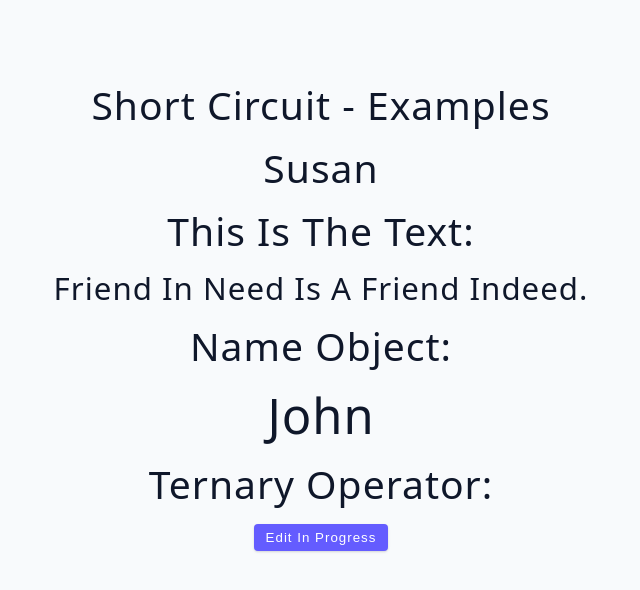
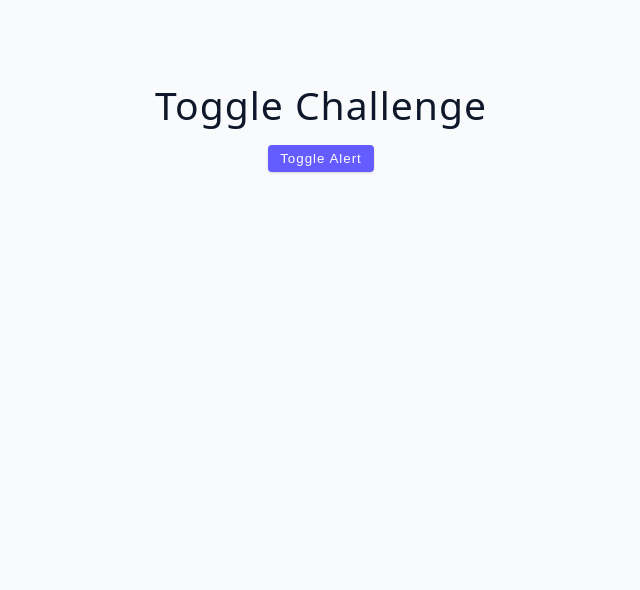
Before and after one commit to rohancs127/React-Concepts, a React (Vite) app in the folder advanced-react/: page / in a window 1280 px wide. Shown: the top 590 px of the page, without its empty margins (319-959 px from the left). Built offline with nearby package versions, Linux system fonts and the light colour scheme.

Commit message:
added toggle alert code

```diff
--- a/advanced-react/src/App.jsx
+++ b/advanced-react/src/App.jsx
@@ -14,12 +14,13 @@ import MultipleReturnsFetchData from "./tutorial/03-conditional-rendering/starte
 import Example from "./tutorial/03-conditional-rendering/starter/03-hooks-rule";
 import ShortCircuitOverview from "./tutorial/03-conditional-rendering/starter/04-short-circuit-overview";
 import ShortCircuitExamples from "./tutorial/03-conditional-rendering/starter/05-short-circuit-examples";
+import ToggleChallenge from "./tutorial/03-conditional-rendering/starter/06-toggle-challenge";
 
 function App() {
   return (
     <div className='container'>
       {/* <UseStateBasics/> */}
-      <ShortCircuitExamples/>
+      <ToggleChallenge/>
     </div>
   );
 }
--- a/advanced-react/src/tutorial/03-conditional-rendering/starter/06-toggle-challenge.jsx
+++ b/advanced-react/src/tutorial/03-conditional-rendering/starter/06-toggle-challenge.jsx
@@ -1,5 +1,32 @@
+import { useState } from "react";
+
 const ToggleChallenge = () => {
-  return <h2>toggle challenge</h2>;
+  const [alert, setAlert] = useState(false);
+
+
+  const handleClick = ()=>{
+      if(alert){
+        setAlert(false);
+        return;
+      }
+      setAlert(true);
+  }
+
+  return (
+    <section>
+      <h2>toggle challenge</h2>
+      <button className="btn" onClick={handleClick}>Toggle Alert</button>
+      {alert && <AlertDisplay/>}
+    </section>
+  );
+};
+
+const AlertDisplay = ()=>{
+  return(
+    <div style={{backgroundColor:'pink', color:'red', marginTop:'30px'}}>
+      <h3>Hello World</h3>
+    </div>
+  )
 };
 
 export default ToggleChallenge;
```
